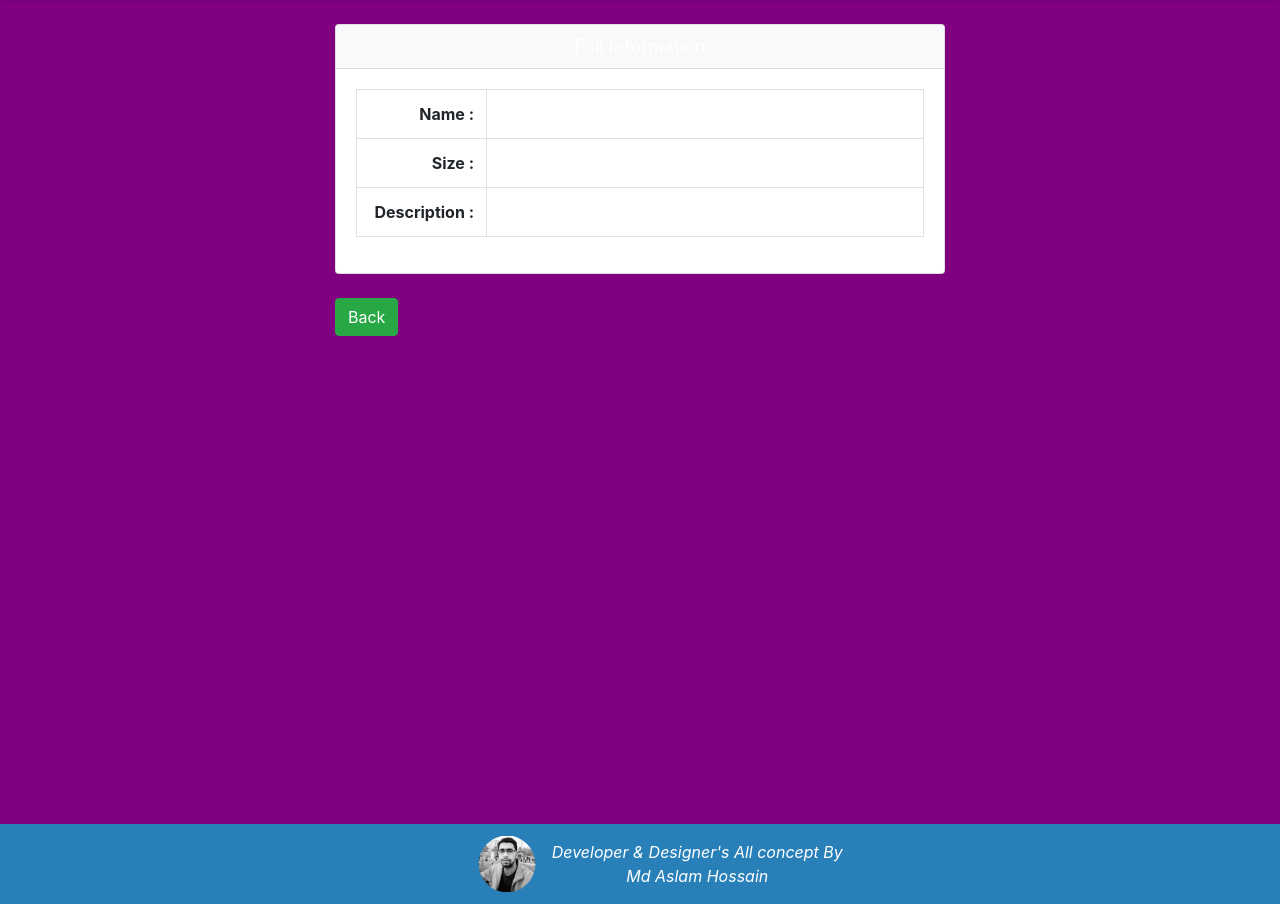
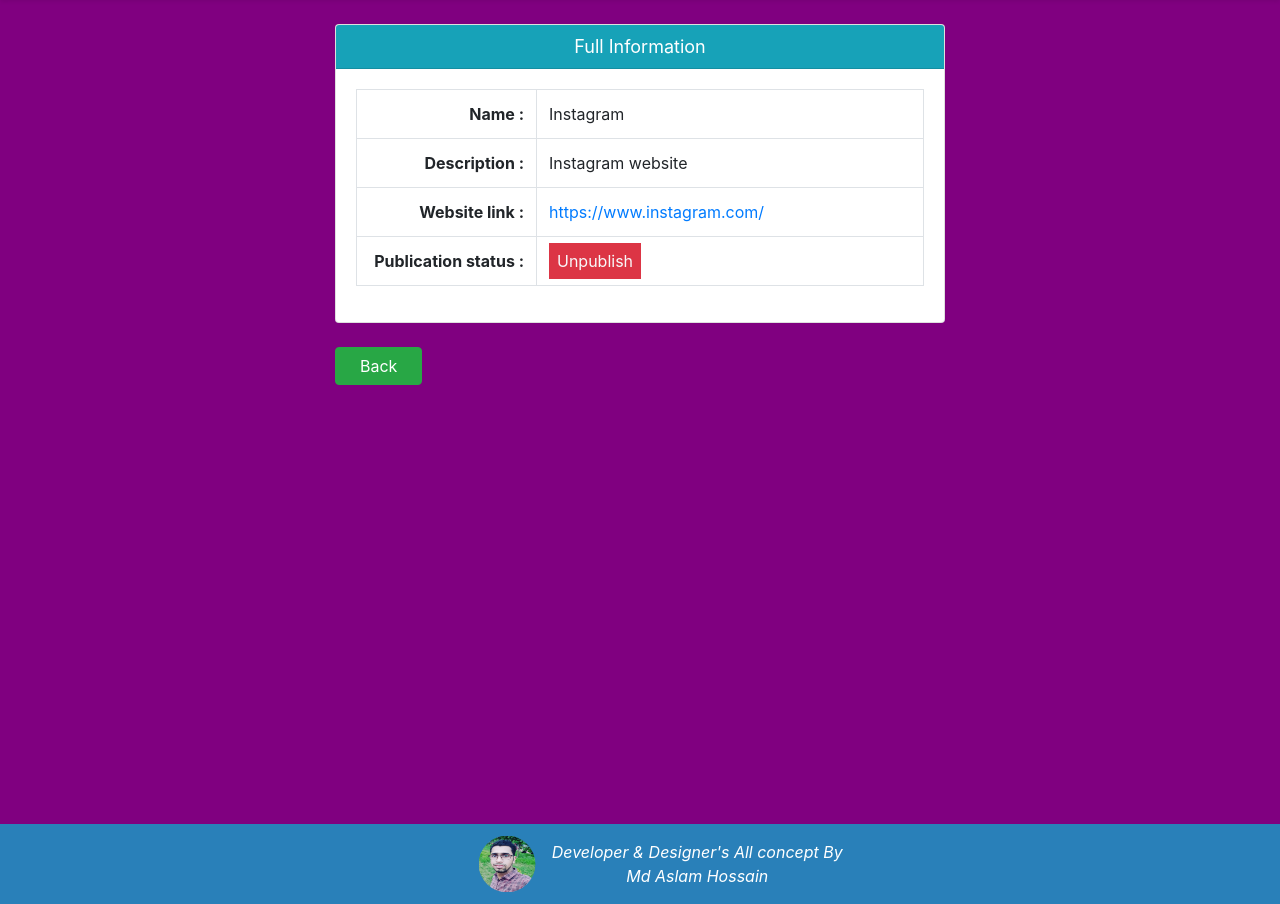
Before and after one commit to aslamcsebd/anyLink, a PHP site: page /view.php?id=2&from=/user.php in a window 1280 px wide. Shown: the part 56-960 px from the top of the page. Run offline with PHP 8.4, Linux system fonts and the light colour scheme; a user stored in the database is signed in; data comes from the database, SQL or seed files in the repository; data that the repository does not hold is empty; some libraries are stand-ins or nearby versions.

Commit message:
View section complete

```diff
--- a/connection.php
+++ b/connection.php
@@ -3,7 +3,7 @@
    session_start();
 
    function DB_connect() {
-      $conn =mysqli_connect('localhost', 'root', '' ,'anyLink');
+      $conn =mysqli_connect('localhost', 'root', '' ,'anylink');
       return $conn;
    }
 ?>
--- a/include/footer.php
+++ b/include/footer.php
@@ -2,8 +2,25 @@
       <footer class="footer">
          <div class="text-center">
             <!-- © <?= date('Y'); ?> Copyright -->
+
+            <style>
+.zoom2 {
+  padding: 50px;
+  background-color: green;
+  transition: transform .2s; /* Animation */
+  width: 200px;
+  height: 200px;
+  margin: 0 auto;
+}
+
+.zoom:hover {
+  transform: scale(2.5); /* (150% zoom - Note: if the zoom is too large, it will go outside of the viewport) */
+  margin-bottom: 5rem;
+}
+</style>
+
             <ul>
-               <li>
+               <li class="zoom">
                   <a href="https://www.facebook.com/aslamcsebd" target="_blank">
                      <img src="include/admin.jpg" alt="No Image Found" width="50">
                   </a>
--- a/include/header.php
+++ b/include/header.php
@@ -7,6 +7,7 @@
       <link rel="stylesheet" type="text/css" href="http://cdn.datatables.net/1.10.20/css/jquery.dataTables.min.css">
       <link rel="stylesheet" href="css/bootstrap.min.css">
       <link rel="stylesheet" href="css/style.css">
+      <link rel="stylesheet" type="text/css" href="https://cdnjs.cloudflare.com/ajax/libs/font-awesome/6.0.0-beta2/css/all.min.css">
    </head>
    <body>
       <!-------------- navbar  -------------->
--- a/view.php
+++ b/view.php
@@ -6,7 +6,7 @@
 
       $itemId = $_GET['id'];
       $from = $_GET['from'];
-      $sql = "select * from item_url where id='$itemId'";
+      $sql = "select * from items where id='$itemId'";
       $result=mysqli_query($conn,$sql);
       $row = mysqli_fetch_assoc($result);
    }
@@ -18,28 +18,40 @@
             <div class="row justify-content-center mt-4">
                <div class="col-12 col-sm-6 col-md-6">
                   <div class="card">
-                     <div class="card-header bg-light text-center">Full Information</div>
+                     <div class="card-header bg-info text-center">Full Information</div>
                         <div class="card-body">
                            <table class="table table-bordered">
                               <tbody>
                                  <tr>
-                                    <th width="130" class="text-right">Name : </th>
-                                    <td class="text-left"> <?= $row['itemName']; ?></td>
+                                    <th width="180" class="text-right">Name : </th>
+                                    <td class="text-left"> <?= $row['name']; ?></td>
                                  </tr>
                                  <tr>
-                                    <th width="130" class="text-right">Size : </th>
-                                    <td class="text-left"> <?= $row['fileSize']; ?> </td>
+                                    <th width="180" class="text-right">Description : </th>
+                                    <td class="text-left description"> <?= $row['description'];?> </td>
                                  </tr>
                                  <tr>
-                                    <th width="130" class="text-right">Description : </th>
-                                    <td class="text-left description"> <?= $row['description']; ?> </td>
+                                    <th width="180" class="text-right">Website link : </th>
+                                    <td class="text-left">
+                                       <a href="<?= $row['url']; ?>" target="_blank"><?= $row['url']; ?></a>
+                                    </td>
+                                 </tr>
+                                 <tr>
+                                    <th width="180" class="text-right">Publication status : </th>
+                                    <td class="text-left">
+                                       <?php if($row['status'] == '1') { ?>
+                                          <span class="bg-success text-light p-2" title="Publish means other user can see your link">Publish</span>
+                                       <?php }else{ ?>
+                                          <span class="bg-danger text-light p-2" title="Unpublish means other user can't see your link">Unpublish</span>
+                                       <?php } ?>
+                                    </td>
                                  </tr>
                               </tbody>
                            </table>
                         </div>
                   </div>
                   <br>
-                  <a class="btn btn-success" href="<?= $from; ?>">Back</a>
+                  <a class="btn btn-success px-4" href="<?= $from; ?>">Back</a>
                </div>
             </div>
          </div>
```
Also changed, not shown: index.php (+27 -8 lines), user.php (+8 -8 lines), include/admin.jpg.
